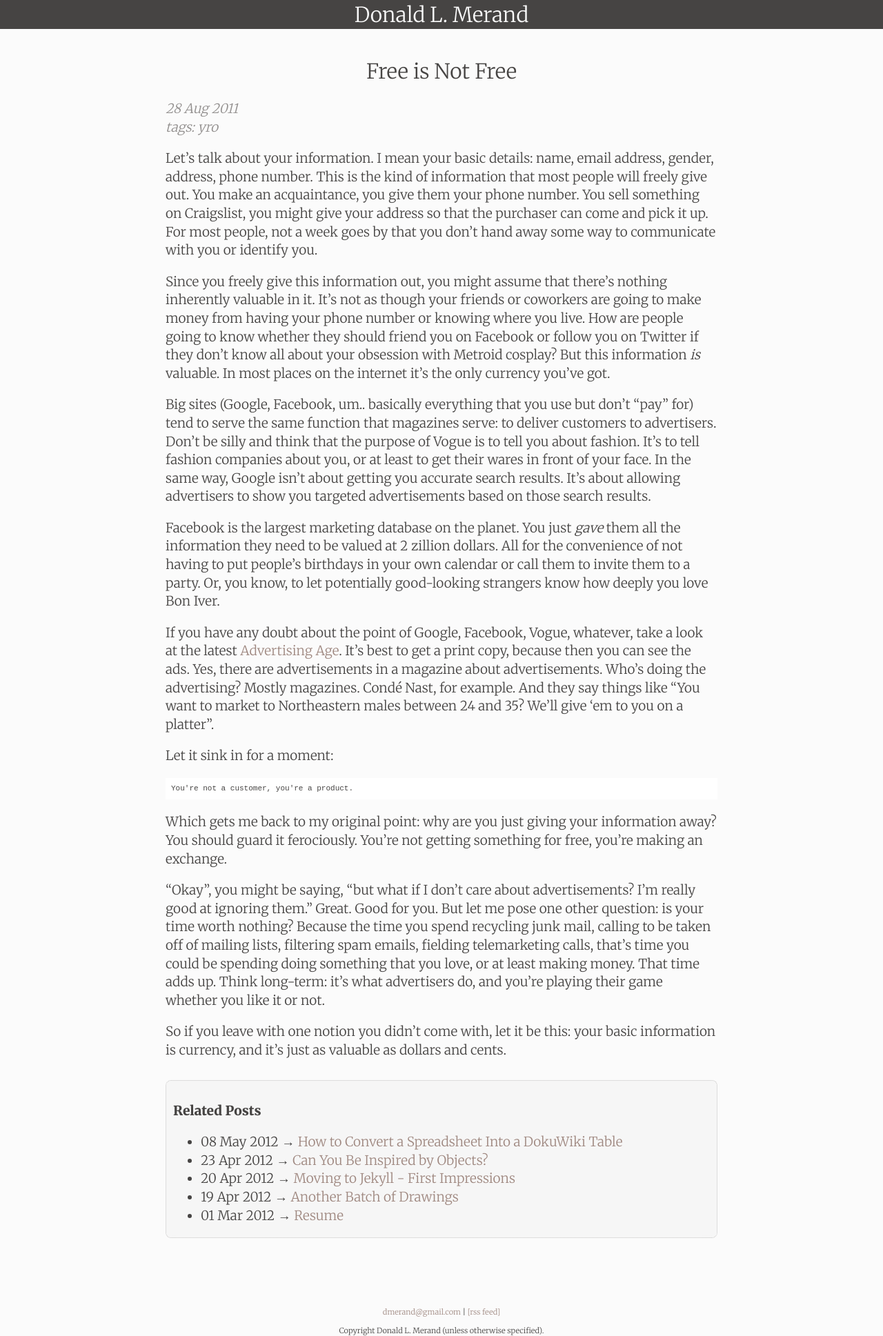
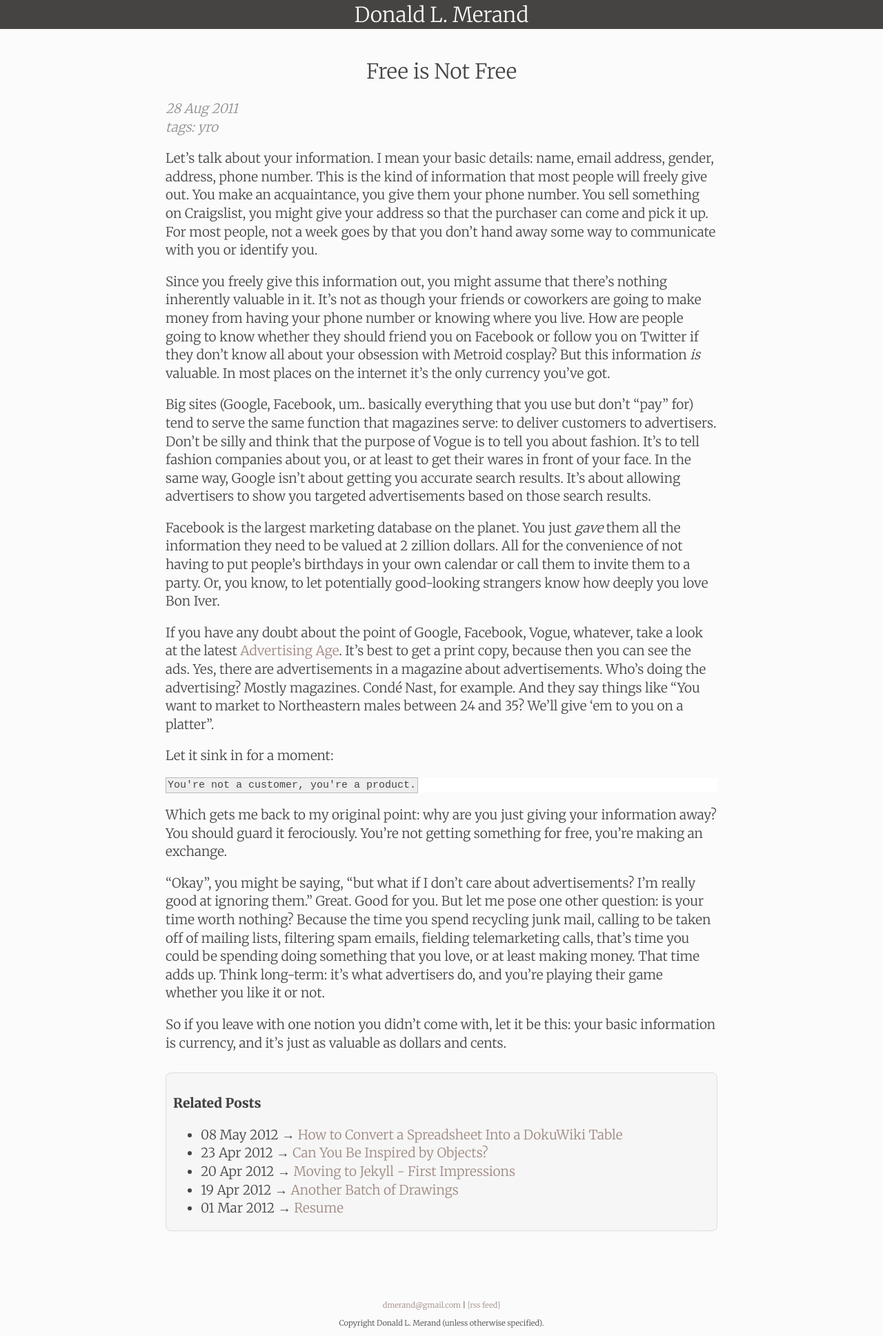
Before and after one commit to dmerand/donald.merand.org, a Jekyll site: the page built from _posts/2011-08-28-free-is-not-free.md, in a window 1280 px wide. Shown: the whole page at 69% size. Built offline with Jekyll 4.4.1, drawn with Linux system fonts in a browser that asks for light colours.

Commit message:
Modified CSS to show <code> and <pre> blocks more clearly.

```diff
--- a/assets/css/style.css
+++ b/assets/css/style.css
@@ -1 +1,138 @@
-body,html{width:100%;height:100%;margin:0}body{background:#fbfbfb;color:#464443;font-family:"Merriweather","Georgia",Serif;font-weight:300;font-size:19px;line-height:26.6px}article img{display:block;margin-left:auto;margin-right:auto}footer{margin:100px 0 10px 0;text-align:center;font-size:11px;line-height:15.4px}a{text-decoration:none;color:#9f8880}a:hover{color:#d6ccc9}h1,h2,h3,h4,h5,h6{font-weight:900}h1{margin-top:45px;font-size:24px;line-height:33.6px}h2{margin-top:30px;font-size:19px;line-height:26.6px}h3{margin-top:15px;font-size:15px;line-height:21px}textarea,pre{padding:8px;font-size:11px;line-height:15.4px}.donald{width:100%;background:#464443;color:#fbfbfb;font-size:30px;line-height:42px;text-align:center}.donald a{color:#fbfbfb}.page{width:800px;height:auto;margin:0 auto}.context{float:left;width:21%;margin:7px 2% 0 2%}.below-article{margin-top:30px;padding:0px 10px 0px 10px;background:#f6f6f6;border:thin dotted #c5c4c3;border-radius:8px}.below-article p,.below-article h1{margin:10px 0px 10px 0px}.article-title{margin:40px 0 20px 0;font-size:30px;line-height:42px;font-weight:normal;text-align:center}.article-metadata{font-style:oblique;color:#93908f}.selected{font-weight:bold;color:#7f007f}.half-left{width:48%;float:left}.oblique{font-style:oblique}.center{text-align:center}.right{float:right}.left{float:left}.pad-right{padding-right:20px}.clf{clear:both}
+/* define some basic variables */
+/* HTML DEFAULT OVERRIDES FOLLOW */
+/* got to have this for relative widths annd heights */
+body, html {
+  height: 100%;
+  margin: 0;
+  width: 100%; }
+
+body {
+  background: #fbfbfb;
+  color: #464443;
+  font-family: "Merriweather", "Georgia", Serif;
+  font-size: 19px;
+  line-height: 26.6px;
+  font-weight: 300; }
+
+article img {
+  display: block;
+  margin-left: auto;
+  margin-right: auto; }
+
+/* goes below the content */
+footer {
+  margin: 100px 0 10px 0;
+  text-align: center;
+  font-size: 11px;
+  line-height: 15.4px; }
+
+a {
+  color: #9f8880;
+  text-decoration: none; }
+  a:hover {
+    color: #d6ccc9; }
+
+h1, h2, h3, h4, h5, h6 {
+  font-weight: 900; }
+
+h1 {
+  font-size: 24px;
+  line-height: 33.6px;
+  margin-top: 45px; }
+
+h2 {
+  font-size: 19px;
+  line-height: 26.6px;
+  margin-top: 30px; }
+
+h3 {
+  font-size: 15px;
+  line-height: 21px;
+  margin-top: 15px; }
+
+code {
+  font-size: 15px;
+  line-height: 21px;
+  padding: 2px;
+  border: thin solid #bbbbbb;
+  background: #eeeeee; }
+
+pre {
+  font-size: 11px;
+  line-height: 15.4px; }
+
+/* CUSTOM PAGE ELEMENTS FOLLOW */
+/* top of the header */
+.donald {
+  background: #464443;
+  color: #fbfbfb;
+  text-align: center;
+  width: 100%;
+  /* of the body */
+  font-size: 30px;
+  line-height: 42px; }
+  .donald a {
+    color: #fbfbfb; }
+
+/* all content is contained in the page */
+.page {
+  height: auto;
+  margin: 0 auto;
+  width: 800px; }
+
+/* there are four of these in a row in the top NAV */
+.context {
+  float: left;
+  margin: 7px 2% 0 2%;
+  width: 21%;
+  /* of the page */ }
+
+.below-article {
+  background: #f6f6f6;
+  border-radius: 8px;
+  border: thin dotted #c5c4c3;
+  margin-top: 30px;
+  padding: 0px 10px 0px 10px; }
+  .below-article p, .below-article h1 {
+    margin: 10px 0px 10px 0px; }
+
+/* the title of the selected item */
+.article-title {
+  margin: 40px 0 20px 0;
+  text-align: center;
+  font-size: 30px;
+  line-height: 42px;
+  font-weight: normal; }
+
+/* info such as date, author, tags, etc. */
+.article-metadata {
+  color: #93908f;
+  font-style: oblique; }
+
+/* generic - anything that's been selected */
+.selected {
+  color: #7f007f;
+  font-weight: bold; }
+
+.half-left {
+  float: left;
+  width: 48%; }
+
+.center {
+  text-align: center; }
+
+.left {
+  float: left; }
+
+.oblique {
+  font-style: oblique; }
+
+.pad-right {
+  padding-right: 20px; }
+
+.right {
+  float: right; }
+
+/* just here to fix any floatin' */
+.clf {
+  clear: both; }
```
Also changed, not shown: assets/css/style.scss (+29 -28 lines).
